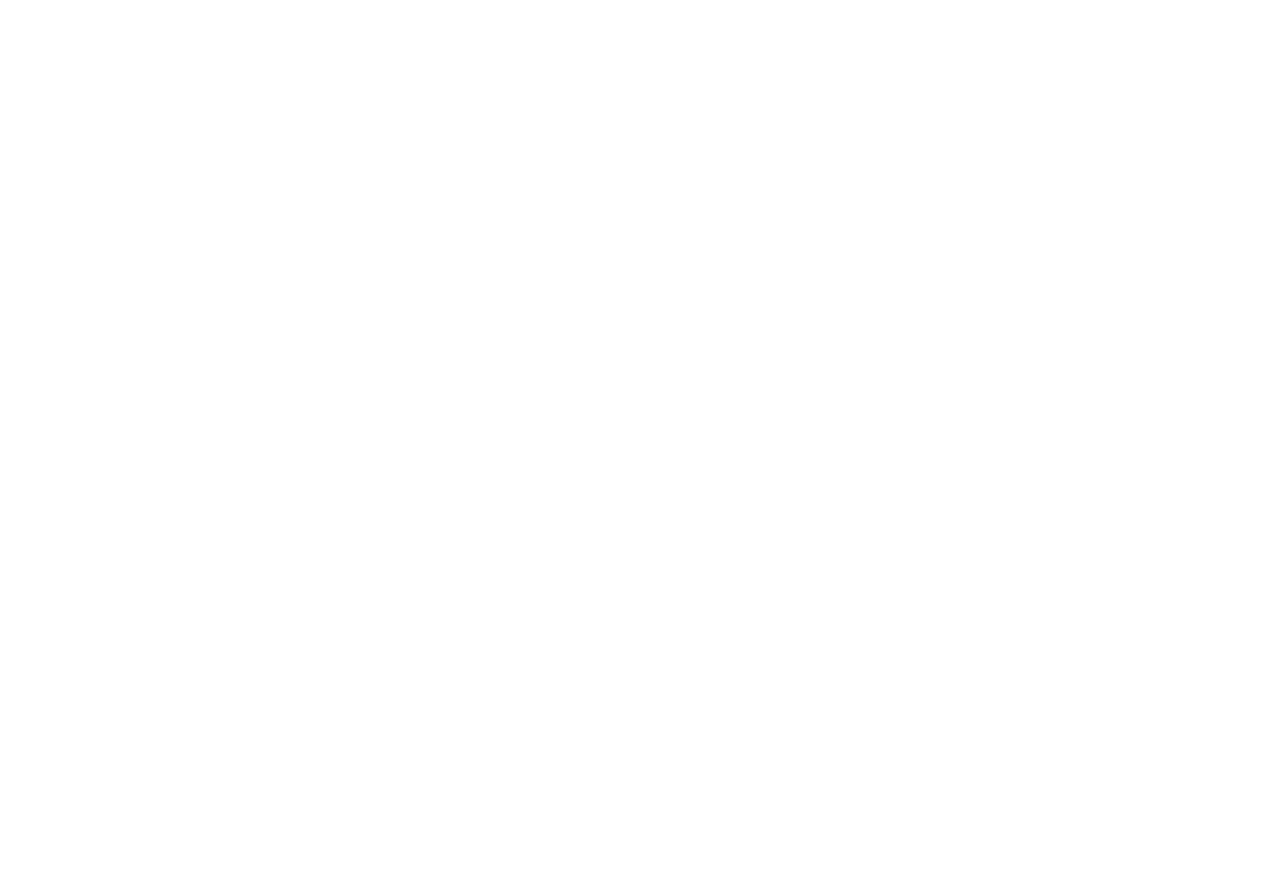
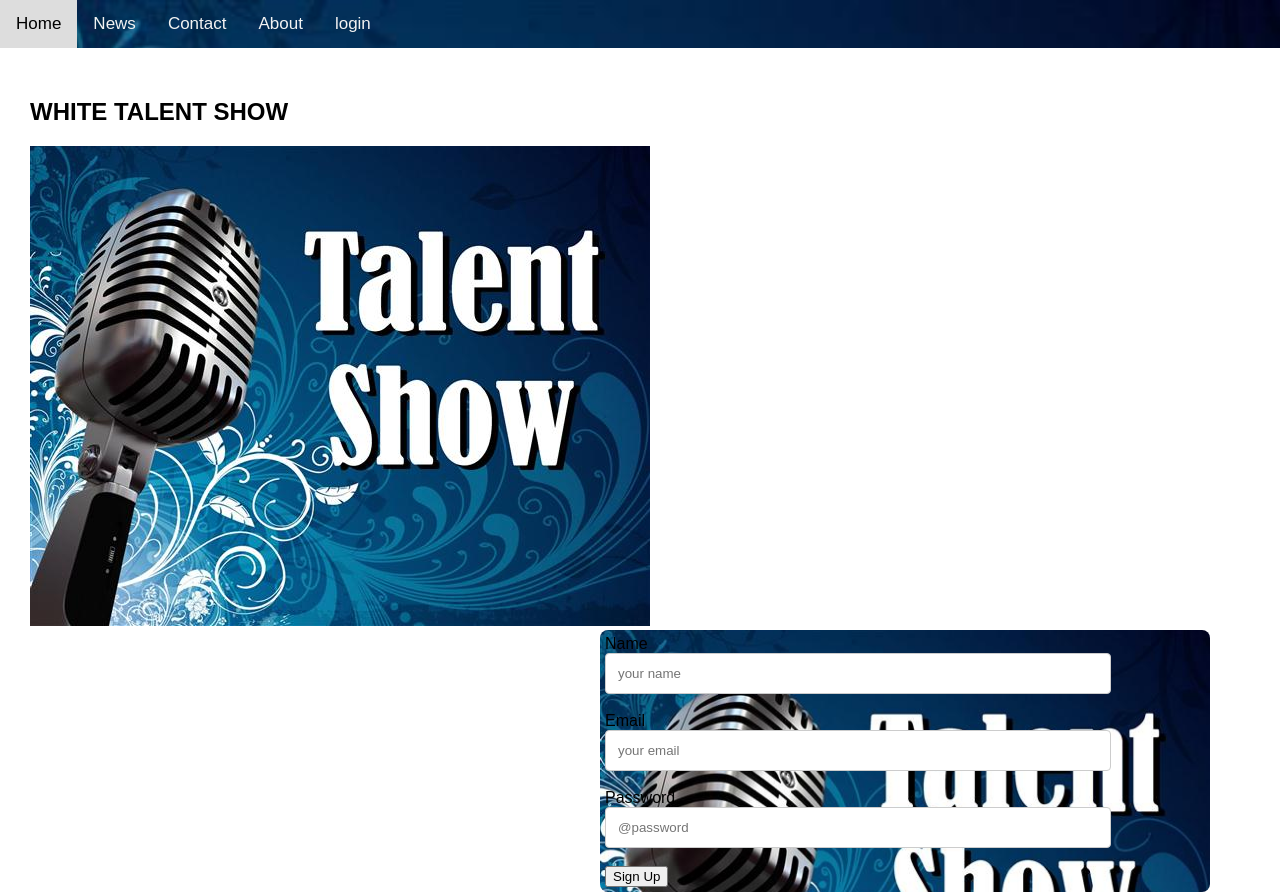
Before and after one commit to kyakusahmed/level_up_35, a plain HTML site: page index.html in a window 1280 px wide. Before the commit the page ends 800 px from the top, so only its background shows below. Drawn offline with Linux system fonts and the light colour scheme.

Commit message:
feat(signup): signup page
add modified index.html,style.css,images files

for the sign up page
[delivers #160168078]
git commit -m

```diff
--- a/index.html
+++ b/index.html
@@ -1,10 +1,72 @@
 <!DOCTYPE html>
 <html>
     <head>
-    <title></title>
+    <title>TALENT SHOW</title>
+    <link rel="stylesheet" type="text/css" href="style.css">
+    <meta charset="utf-8">
+    <META name="keywords" lang="en-us" content="events,plot,night_life">
+    <meta name="viewport" content="width=device-width, initial-scale=1">
+
     </head>
     <body>
+            <div class="topnav" id="myTopnav">
+                    <a href="#home" class="active">Home</a>
+                    <a href="#news">News</a>
+                    <a href="#contact">Contact</a>
+                    <a href="#about">About</a>
+                    <a href="javascript:void(0);" class="icon" onclick="myFunction()">
+                      <i class="fa fa-bars"></i>
+                    <a href="#" class="right">login</a>
+                  </div>
+
+                  <div class="container">
+                      <h2>WHITE TALENT SHOW</h2>
+                      <img SRC="images/img.jpg" class="" alt="">
 
 
-    </body>
-</html>
+
+                      <div class="col-md-4">
+                          <form action="post">
+                              <div class="group">
+                              <label>Name</label>
+                              <br>
+                              <input type="text" name="name" placeholder="your name">
+                              </div>
+                              <br>
+
+                              <div class="group">
+                              <label>Email</label>
+                              <br>
+                              <input type="text" name="email" placeholder="your email">
+                              </div>
+                              <br>
+
+                              <div class="group">
+                              <label>Password</label>
+                              <br>
+                              <input type="text" name="password" placeholder="@password">
+                              </div>
+                              <br>
+
+                              <input type="submit" value="Sign Up">
+                            </form>
+                        </div>
+                  </div>
+
+
+
+
+
+
+
+
+
+                  <script>
+                  function myFunction() {
+                      var x = document.getElementById("myTopnav");
+                      if (x.className === "topnav") {
+                          x.className += " responsive";
+                      } else {
+                          x.className = "topnav";
+                      }
+                  }
--- a/style.css
+++ b/style.css
@@ -1,3 +1,89 @@
-body{
+body {
+  margin: 0;
+  font-family: Arial, Helvetica, sans-serif;
+}
+
+.topnav {
+  overflow: hidden;
+  background-image: url(images/img.jpg);
+  background-size: cover;
+}
+
+.topnav a {
+  float: left;
+  display: block;
+  color: #f2f2f2;
+  text-align: center;
+  padding: 14px 16px;
+  text-decoration: none;
+  font-size: 17px;
+}
+
+.topnav a:hover {
+  background-color: #ddd;
+  color: black;
 
 }
+
+.active {
+  background-color: #4CAF50;
+  color: white;
+}
+
+.topnav .icon {
+  display: none;
+}
+
+@media screen and (max-width: 600px) {
+  .topnav a:not(:first-child) {display: none;}
+  .topnav a.icon {
+    float: right;
+    display: block;
+  }
+}
+
+@media screen and (max-width: 600px) {
+  .topnav.responsive {position: relative;}
+  .topnav.responsive .icon {
+    position: absolute;
+    right: 0;
+    top: 0;
+  }
+  .topnav.responsive a {
+    float: none;
+    display: block;
+    text-align: left;
+  }
+}
+
+.log out{
+    float: left;
+}
+
+.container{
+    float: auto;
+    background-color: white ;
+    padding: 30px;
+    width: auto;
+    margin-top: 0px;
+    height: auto;
+}
+
+.col-md-4{
+    background-image: url(images/img.jpg);
+    background-size: cover;
+    float: right;
+    margin-right: 40px;
+    width: 600px;
+    height: auto;
+    padding: 5px;
+    border-radius: 8px;
+}
+
+input[type=text] {
+    width: 80%;
+    padding: 12px;
+    border: 1px solid #ccc;
+    border-radius: 4px;
+    resize: vertical;
+}
```
Also changed, not shown: images/0557bd128221118.jpg (added), images/img.jpg (added), 1 other file.
